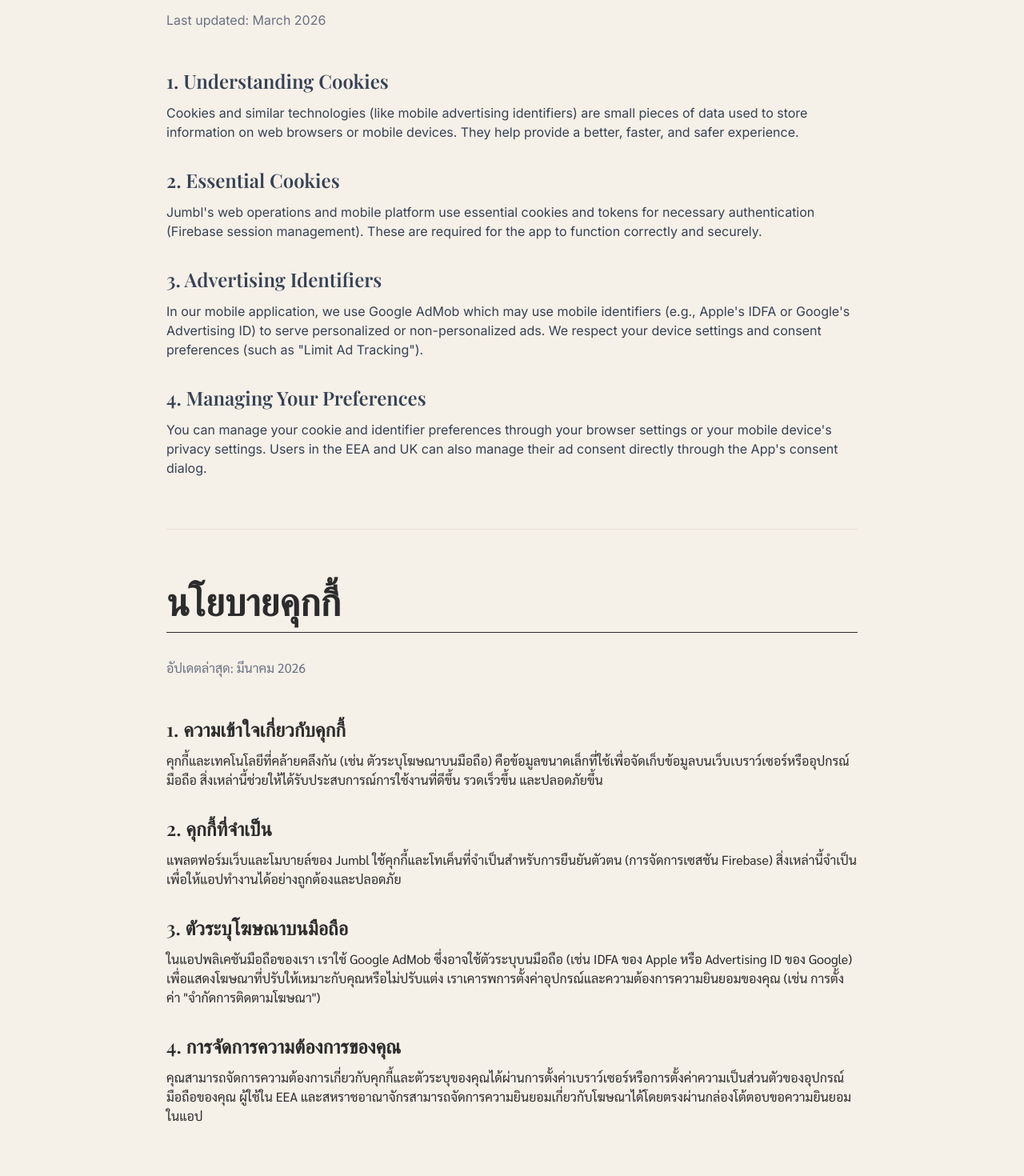
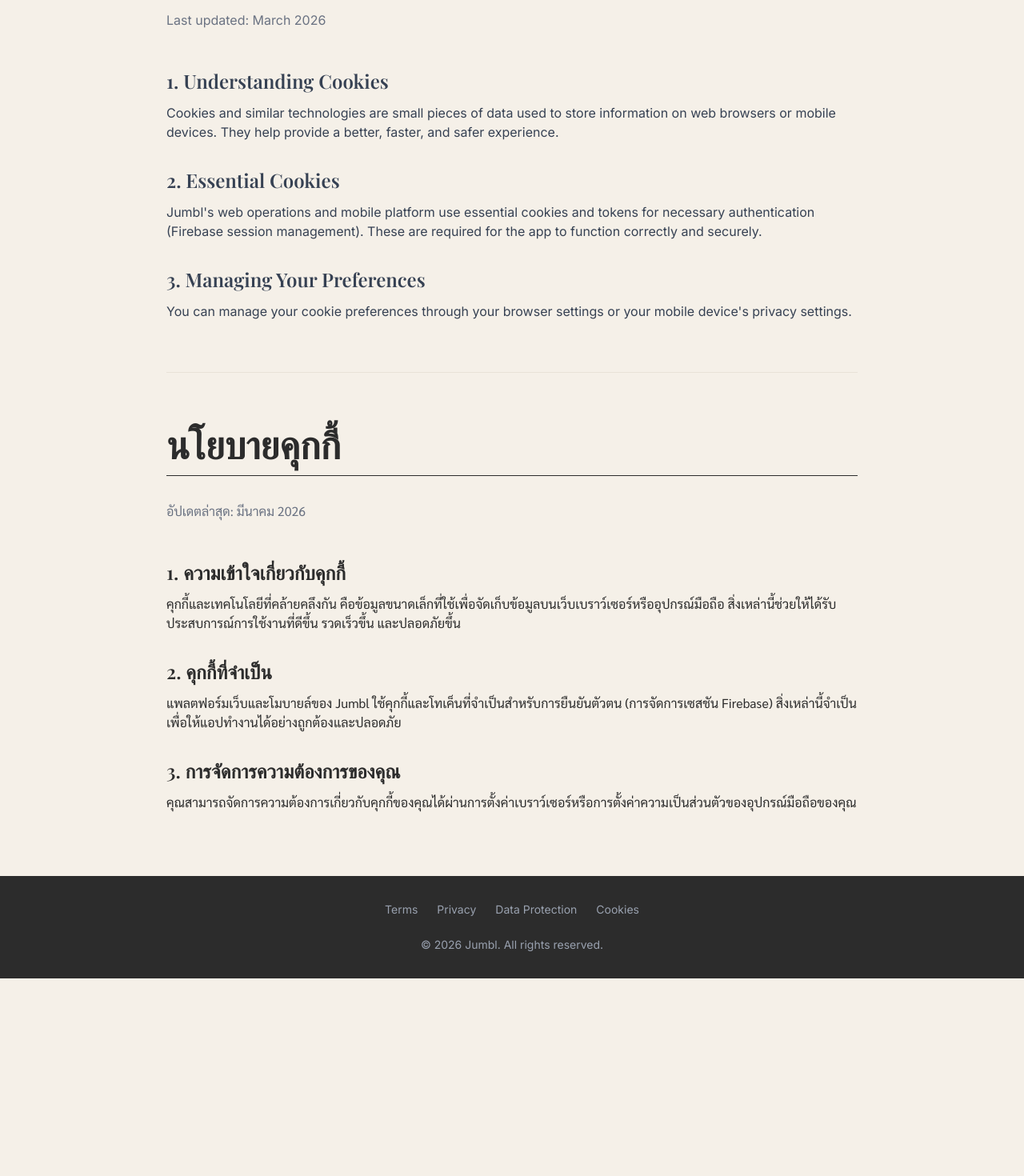
Before and after one commit to naiiytom/jumbl-landing, a React (Vite) app: page /cookies in a window 1280 px wide. Shown: the part 260-1730 px from the top of the page at 80% size. After the commit the page ends 1483 px from the top, so only its background shows below. Built offline with nearby package versions, Linux system fonts and the light colour scheme; a web font is replaced by a local one.

Commit message:
docs(legal): remove Google AdMob and ad tracking references

```diff
--- a/src/pages/Cookies.tsx
+++ b/src/pages/Cookies.tsx
@@ -7,7 +7,7 @@
         <section>
           <h2 className="text-2xl font-semibold mb-3">1. Understanding Cookies</h2>
           <p className="mb-4">
-            Cookies and similar technologies (like mobile advertising identifiers) are small pieces of data used to store information on web browsers or mobile devices. They help provide a better, faster, and safer experience.
+            Cookies and similar technologies are small pieces of data used to store information on web browsers or mobile devices. They help provide a better, faster, and safer experience.
           </p>
         </section>
 
@@ -19,16 +19,9 @@
         </section>
 
         <section>
-          <h2 className="text-2xl font-semibold mb-3">3. Advertising Identifiers</h2>
+          <h2 className="text-2xl font-semibold mb-3">3. Managing Your Preferences</h2>
           <p className="mb-4">
-            In our mobile application, we use Google AdMob which may use mobile identifiers (e.g., Apple's IDFA or Google's Advertising ID) to serve personalized or non-personalized ads. We respect your device settings and consent preferences (such as "Limit Ad Tracking").
-          </p>
-        </section>
-
-        <section>
-          <h2 className="text-2xl font-semibold mb-3">4. Managing Your Preferences</h2>
-          <p className="mb-4">
-            You can manage your cookie and identifier preferences through your browser settings or your mobile device's privacy settings. Users in the EEA and UK can also manage their ad consent directly through the App's consent dialog.
+            You can manage your cookie preferences through your browser settings or your mobile device's privacy settings.
           </p>
         </section>
 
@@ -41,7 +34,7 @@
             <section>
               <h2 className="text-2xl font-mitr font-semibold mb-3 text-jumbl-charcoal">1. ความเข้าใจเกี่ยวกับคุกกี้</h2>
               <p className="mb-4 text-jumbl-charcoal">
-                คุกกี้และเทคโนโลยีที่คล้ายคลึงกัน (เช่น ตัวระบุโฆษณาบนมือถือ) คือข้อมูลขนาดเล็กที่ใช้เพื่อจัดเก็บข้อมูลบนเว็บเบราว์เซอร์หรืออุปกรณ์มือถือ สิ่งเหล่านี้ช่วยให้ได้รับประสบการณ์การใช้งานที่ดีขึ้น รวดเร็วขึ้น และปลอดภัยขึ้น
+                คุกกี้และเทคโนโลยีที่คล้ายคลึงกัน คือข้อมูลขนาดเล็กที่ใช้เพื่อจัดเก็บข้อมูลบนเว็บเบราว์เซอร์หรืออุปกรณ์มือถือ สิ่งเหล่านี้ช่วยให้ได้รับประสบการณ์การใช้งานที่ดีขึ้น รวดเร็วขึ้น และปลอดภัยขึ้น
               </p>
             </section>
 
@@ -53,16 +46,9 @@
             </section>
 
             <section>
-              <h2 className="text-2xl font-mitr font-semibold mb-3 text-jumbl-charcoal">3. ตัวระบุโฆษณาบนมือถือ</h2>
+              <h2 className="text-2xl font-mitr font-semibold mb-3 text-jumbl-charcoal">3. การจัดการความต้องการของคุณ</h2>
               <p className="mb-4 text-jumbl-charcoal">
-                ในแอปพลิเคชันมือถือของเรา เราใช้ Google AdMob ซึ่งอาจใช้ตัวระบุบนมือถือ (เช่น IDFA ของ Apple หรือ Advertising ID ของ Google) เพื่อแสดงโฆษณาที่ปรับให้เหมาะกับคุณหรือไม่ปรับแต่ง เราเคารพการตั้งค่าอุปกรณ์และความต้องการความยินยอมของคุณ (เช่น การตั้งค่า "จำกัดการติดตามโฆษณา")
-              </p>
-            </section>
-
-            <section>
-              <h2 className="text-2xl font-mitr font-semibold mb-3 text-jumbl-charcoal">4. การจัดการความต้องการของคุณ</h2>
-              <p className="mb-4 text-jumbl-charcoal">
-                คุณสามารถจัดการความต้องการเกี่ยวกับคุกกี้และตัวระบุของคุณได้ผ่านการตั้งค่าเบราว์เซอร์หรือการตั้งค่าความเป็นส่วนตัวของอุปกรณ์มือถือของคุณ ผู้ใช้ใน EEA และสหราชอาณาจักรสามารถจัดการความยินยอมเกี่ยวกับโฆษณาได้โดยตรงผ่านกล่องโต้ตอบขอความยินยอมในแอป
+                คุณสามารถจัดการความต้องการเกี่ยวกับคุกกี้ของคุณได้ผ่านการตั้งค่าเบราว์เซอร์หรือการตั้งค่าความเป็นส่วนตัวของอุปกรณ์มือถือของคุณ
               </p>
             </section>
           </div>
--- a/src/pages/Privacy.tsx
+++ b/src/pages/Privacy.tsx
@@ -33,8 +33,8 @@
               </ul>
             </div>
             <div>
-              <h3 className="text-xl font-medium mb-2">1.3 Device and Advertising Identifiers</h3>
-              <p>We may collect information about the device you use, such as model, OS version, and unique identifiers (e.g., IDFA for iOS or AAID for Android) used for advertising and analytics.</p>
+              <h3 className="text-xl font-medium mb-2">1.3 Device Information</h3>
+              <p>We may collect information about the device you use, such as model and OS version used for analytics.</p>
             </div>
           </div>
         </section>
@@ -46,20 +46,14 @@
             <li>Provide and maintain the app's features.</li>
             <li>Personalize your experience and reading insights.</li>
             <li>Synchronize your data across devices via Firebase.</li>
-            <li>Serve personalized or non-personalized advertisements via Google AdMob.</li>
             <li>Improve our services and develop new features.</li>
           </ul>
         </section>
 
         <section>
-          <h2 className="text-2xl font-semibold mb-3">3. Advertising and Analytics</h2>
+          <h2 className="text-2xl font-semibold mb-3">3. Analytics</h2>
           <div className="space-y-4">
             <div>
-              <h3 className="text-xl font-medium mb-2">3.1 Google AdMob</h3>
-              <p>We use Google AdMob to serve ads in the free version of the App. Google and its partners may use cookies or mobile identifiers to serve ads based on your visits to this or other apps. Users in the EEA and UK will be presented with a consent dialog to manage their preferences.</p>
-            </div>
-            <div>
-              <h3 className="text-xl font-medium mb-2">3.2 Firebase Analytics</h3>
               <p>We use Firebase Analytics to understand app usage and improve user experience. This data is aggregated and does not identify individual users directly.</p>
             </div>
           </div>
@@ -83,7 +77,7 @@
           <h2 className="text-2xl font-semibold mb-3">5. Data Sharing</h2>
           <p>We do not sell your personal information. We share data only with:</p>
           <ul className="list-disc pl-6 mt-2">
-            <li><strong>Google Services:</strong> Firebase (Storage/Auth) and AdMob (Advertising).</li>
+            <li><strong>Google Services:</strong> Firebase (Storage/Auth/Analytics).</li>
             <li><strong>Legal Compliance:</strong> If required by law or to protect our rights.</li>
           </ul>
         </section>
@@ -146,8 +140,8 @@
                   </ul>
                 </div>
                 <div>
-                  <h3 className="text-xl font-mitr font-medium mb-2 text-jumbl-charcoal">1.3 ข้อมูลอุปกรณ์และตัวระบุโฆษณา</h3>
-                  <p>เราอาจเก็บรวบรวมข้อมูลเกี่ยวกับอุปกรณ์ที่คุณใช้ เช่น รุ่นอุปกรณ์, เวอร์ชันของระบบปฏิบัติการ และตัวระบุเฉพาะ (เช่น IDFA สำหรับ iOS หรือ AAID สำหรับ Android) เพื่อใช้ในการวิเคราะห์และโฆษณา</p>
+                  <h3 className="text-xl font-mitr font-medium mb-2 text-jumbl-charcoal">1.3 ข้อมูลอุปกรณ์</h3>
+                  <p>เราอาจเก็บรวบรวมข้อมูลเกี่ยวกับอุปกรณ์ที่คุณใช้ เช่น รุ่นอุปกรณ์ และเวอร์ชันของระบบปฏิบัติการ เพื่อใช้ในการวิเคราะห์</p>
                 </div>
               </div>
             </section>
@@ -159,20 +153,14 @@
                 <li>ให้บริการและดูแลรักษาฟีเจอร์ต่างๆ ของแอป</li>
                 <li>ปรับแต่งประสบการณ์และข้อมูลเชิงลึกการอ่านของคุณ</li>
                 <li>ซิงค์ข้อมูลของคุณระหว่างอุปกรณ์ผ่าน Firebase</li>
-                <li>แสดงโฆษณาที่ปรับให้เหมาะกับคุณหรือไม่ปรับแต่งผ่าน Google AdMob</li>
                 <li>ปรับปรุงบริการและพัฒนาฟีเจอร์ใหม่ๆ</li>
               </ul>
             </section>
 
             <section>
-              <h2 className="text-2xl font-mitr font-semibold mb-3 text-jumbl-charcoal">3. การโฆษณาและการวิเคราะห์</h2>
+              <h2 className="text-2xl font-mitr font-semibold mb-3 text-jumbl-charcoal">3. การวิเคราะห์</h2>
               <div className="space-y-4">
                 <div>
-                  <h3 className="text-xl font-mitr font-medium mb-2 text-jumbl-charcoal">3.1 Google AdMob</h3>
-                  <p>เราใช้ Google AdMob เพื่อแสดงโฆษณาในเวอร์ชันฟรีของแอป Google และพันธมิตรอาจใช้คุกกี้หรือตัวระบุบนมือถือเพื่อแสดงโฆษณาตามการใช้งานแอปนี้หรือแอปอื่นๆ สำหรับผู้ใช้ใน EEA และสหราชอาณาจักร จะมีการแสดงกล่องข้อความขอความยินยอมเพื่อจัดการการตั้งค่าของคุณ</p>
-                </div>
-                <div>
-                  <h3 className="text-xl font-mitr font-medium mb-2 text-jumbl-charcoal">3.2 Firebase Analytics</h3>
                   <p>เราใช้ Firebase Analytics เพื่อทำความเข้าใจการใช้งานแอปและปรับปรุงประสบการณ์ผู้ใช้ ข้อมูลนี้เป็นข้อมูลแบบสรุปรวมและไม่ระบุตัวตนผู้ใช้แต่ละรายโดยตรง</p>
                 </div>
               </div>
@@ -196,7 +184,7 @@
               <h2 className="text-2xl font-mitr font-semibold mb-3 text-jumbl-charcoal">5. การแบ่งปันข้อมูล</h2>
               <p>เราไม่ขายข้อมูลส่วนบุคคลของคุณ เราจะแบ่งปันข้อมูลกับ:</p>
               <ul className="list-disc pl-6 mt-2">
-                <li><strong>บริการของ Google:</strong> Firebase (การจัดเก็บ/การยืนยันตัวตน) และ AdMob (การโฆษณา)</li>
+                <li><strong>บริการของ Google:</strong> Firebase (การจัดเก็บ/การยืนยันตัวตน/การวิเคราะห์)</li>
                 <li><strong>การปฏิบัติตามกฎหมาย:</strong> หากมีความจำเป็นตามกฎหมายหรือเพื่อปกป้องสิทธิ์ของเรา</li>
               </ul>
             </section>
@@ -207,7 +195,6 @@
               <ul className="list-disc pl-6 mt-2">
                 <li>เข้าถึงและอัปเดตข้อมูลส่วนบุคคลของคุณผ่านการตั้งค่าในแอป</li>
                 <li>ลบบัญชีและข้อมูลที่เกี่ยวข้องทั้งหมดอย่างถาวร</li>
-                <li>จัดการการตั้งค่าความยินยอมเกี่ยวกับโฆษณา (สำหรับผู้ใช้ใน EEA/สหราชอาณาจักร)</li>
               </ul>
             </section>
 
```
